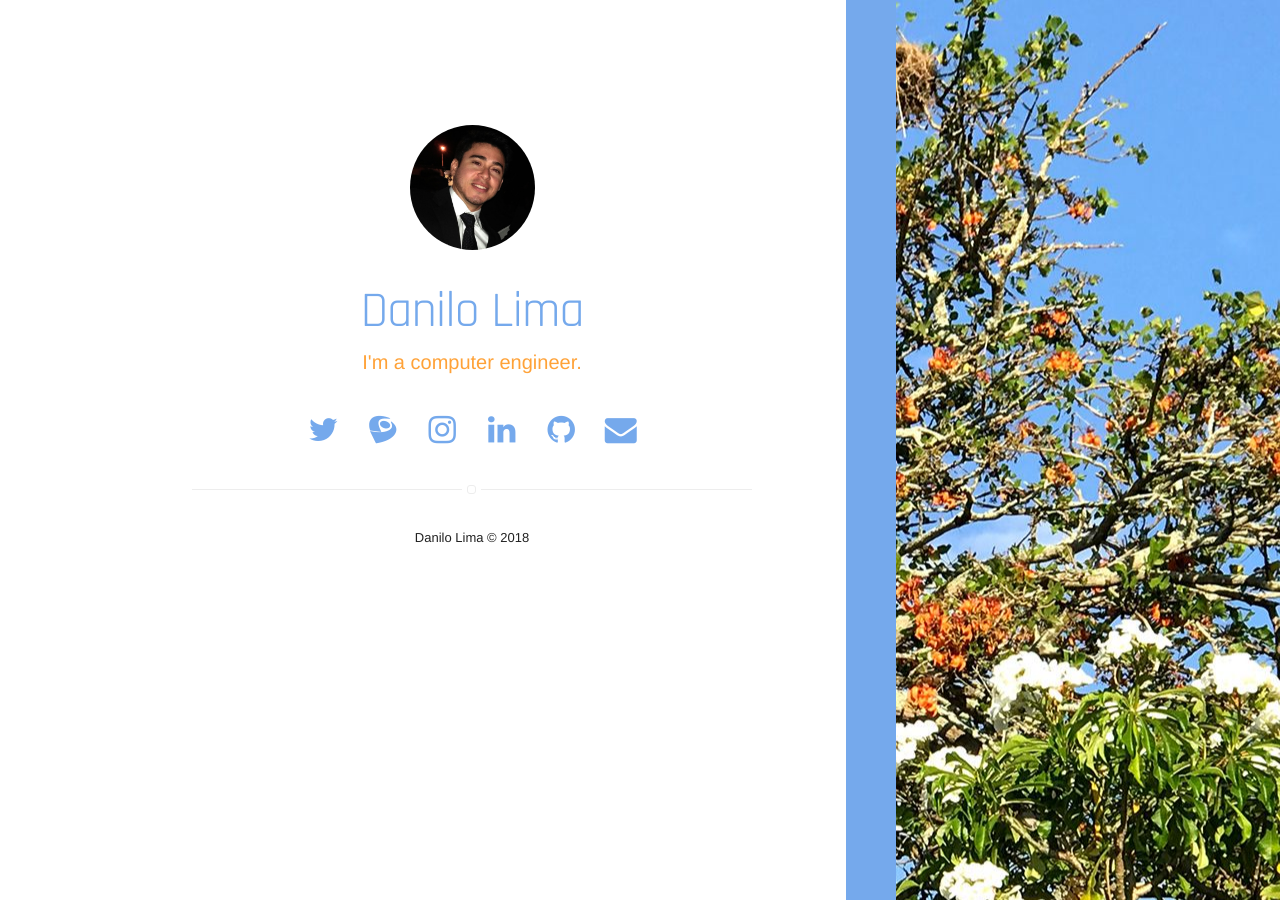
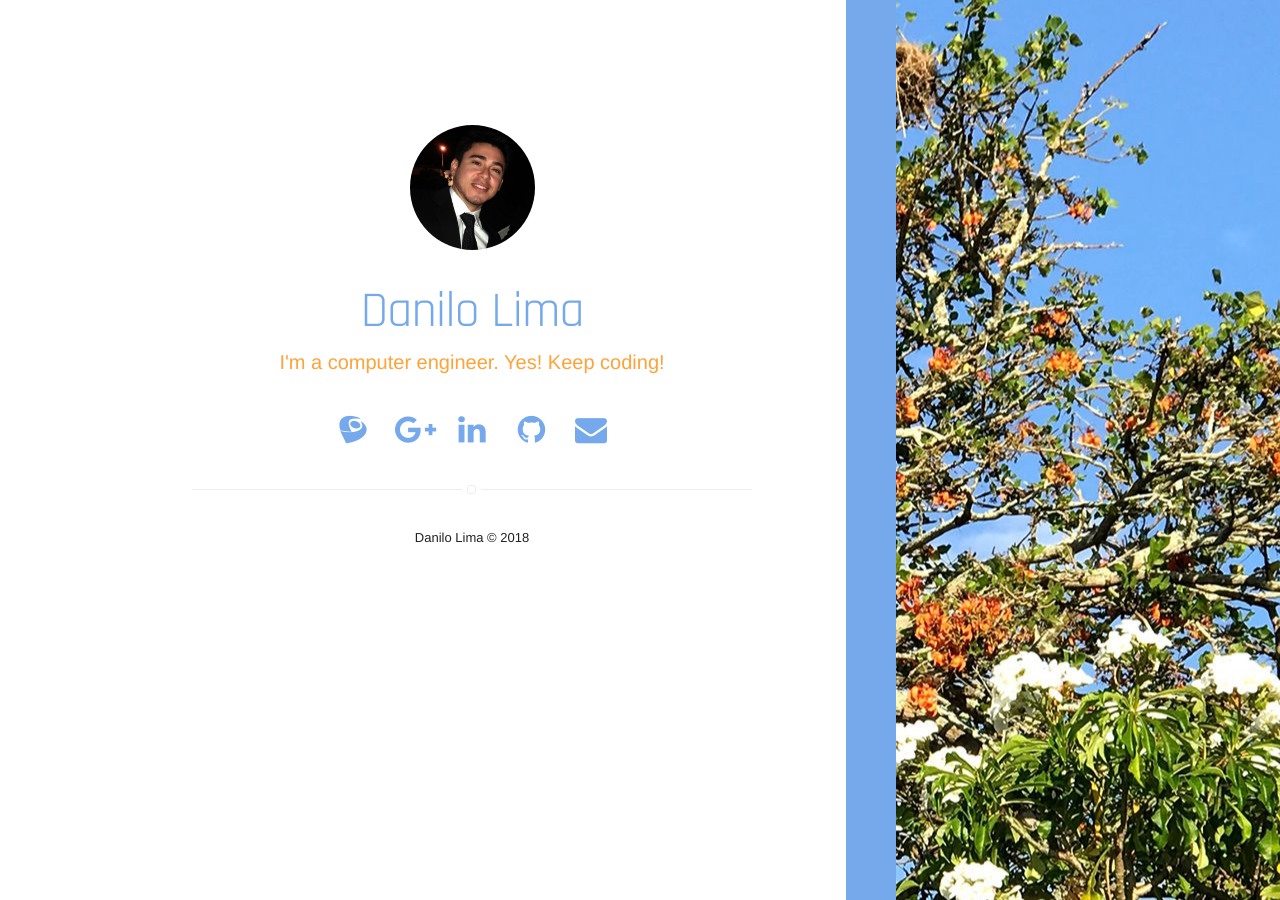
Before and after one commit to danilo-lima/danilo-lima.github.io, a Jekyll site: the page built from index.html, in a window 1280 px wide. Built offline with Jekyll 4.4.1, drawn with Linux system fonts in a browser that asks for light colours; nearby versions of some CDN libraries; some web fonts are replaced.

Commit message:
Add google-pluas to social links and remove instagram and twitter social links.

```diff
--- a/_config.yml
+++ b/_config.yml
@@ -1,6 +1,6 @@
 # main text of home
 name: Danilo Lima
-bio: I'm a computer engineer.
+bio: I'm a computer engineer. Yes! Keep coding!
 
 # twitter summary info
 description: A personal web page.
@@ -35,10 +35,10 @@ permalink: /:title/
 
 # if you don't have any of social below, comment the line
 # facebook: myfacebook
-twitter: d4nilolima
+#twitter: d4nilolima
 lattes: 3638519737081629
-# google: mygoogle
-instagram: danilolim4
+google: danilolima
+# instagram: danilolim4
 # pinterest: mypinterest
 linkedin: danilo-lima
 # youtube: myyoutube
--- a/_includes/social-links.html
+++ b/_includes/social-links.html
@@ -19,7 +19,7 @@
 
     {% if site.google %}
         <a class="link" data-title="plus.google.com/+{{ site.google }}" href="http://plus.google.com/+{{ site.google }}" target="_blank">
-             <i class="fa fa-2x fa-google"><use xlink:href="#icon-google"></use></i>
+             <i class="fa fa-2x fa-google-plus"><use xlink:href="#icon-google"></use></i>
         </a>
     {% endif %}
 
```
